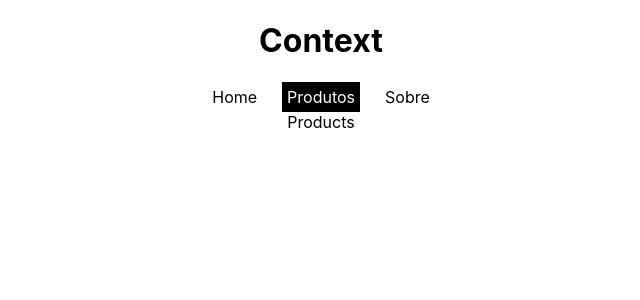
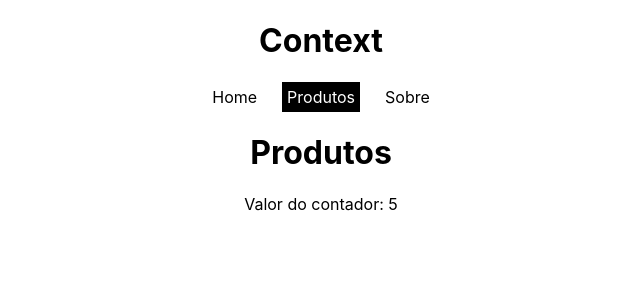
Before and after one commit to marcosfreiberger/reactcontext, a React (Create React App) app: page /products in a window 1280 px wide. Shown: the top 300 px of the page, without its empty margins (319-959 px from the left). Built offline with nearby package versions, Linux system fonts and the light colour scheme.

Commit message:
Alterando contexto

```diff
--- /dev/null
+++ b/src/components/ChangeCounter.js
@@ -0,0 +1,13 @@
+import React, { useContext } from 'react'
+import { CounterContext } from '../context/CounterContext';
+
+const ChangeCounter = () => {
+    const { counter, setCounter } = useContext(CounterContext);
+    return (
+        <div>
+            <button onClick={() => setCounter(counter + 1)}>Adicionar valor ao contador</button>
+        </div>
+    )
+}
+
+export default ChangeCounter
--- a/src/pages/About.js
+++ b/src/pages/About.js
@@ -1,8 +1,14 @@
-import React from 'react'
+import React, { useContext } from 'react'
+import { CounterContext } from '../context/CounterContext';
 
 const About = () => {
+    const { counter } = useContext(CounterContext);
+
     return (
-        <div>About</div>
+        <div>
+            <h1>About</h1>
+            <p>Valor do contador: {counter}</p>
+        </div>
     )
 }
 
--- a/src/pages/Home.js
+++ b/src/pages/Home.js
@@ -1,4 +1,5 @@
 import React, { useContext } from 'react'
+import ChangeCounter from '../components/ChangeCounter';
 import { CounterContext } from '../context/CounterContext';
 
 const Home = () => {
@@ -8,6 +9,7 @@
         <div>
             <h1>Home</h1>
             <p>Valor do contador: {counter}</p>
+            <ChangeCounter />
         </div>
     )
 }
--- a/src/pages/Products.js
+++ b/src/pages/Products.js
@@ -1,8 +1,14 @@
-import React from 'react'
+import React, { useContext } from 'react'
+import { CounterContext } from '../context/CounterContext';
 
 const Products = () => {
+    const { counter } = useContext(CounterContext);
+
     return (
-        <div>Products</div>
+        <div>
+            <h1>Produtos</h1>
+            <p>Valor do contador: {counter}</p>
+        </div>
     )
 }
 
```
